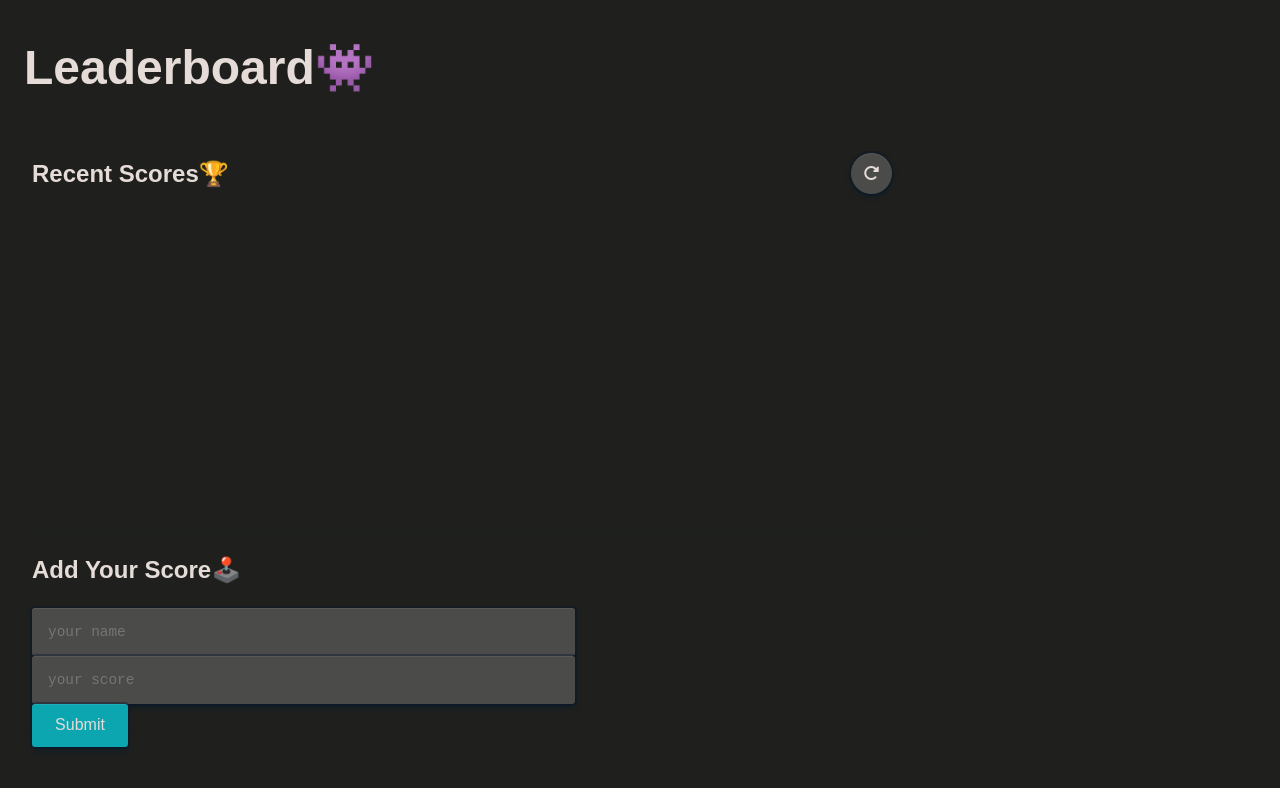
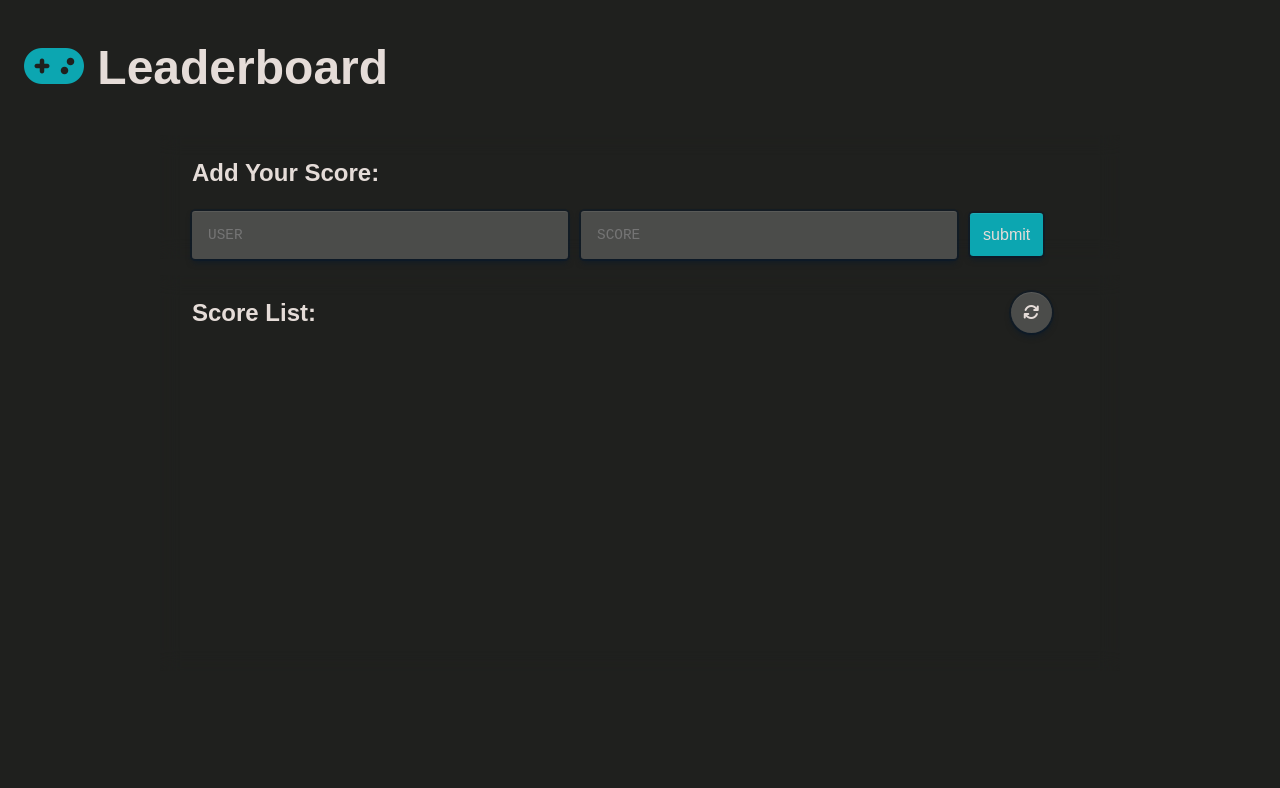
Before and after one commit to kaizipaul/leaderboard-with-async, a website built with webpack: page src/index.html in a window 1280 px wide. Built offline with nearby package versions, Linux system fonts and the light colour scheme; no server answers.

Commit message:
Change HTML structure and classes

```diff
--- a/src/index.html
+++ b/src/index.html
@@ -6,40 +6,38 @@
     <meta http-equiv="X-UA-Compatible" content="IE=edge">
     <meta name="viewport" content="width=device-width, initial-scale=1.0">
     <title>Leaderboard</title>
-    <script src="https://kit.fontawesome.com/a738fb17fd.js" crossorigin="anonymous"></script>
+    <script src="https://kit.fontawesome.com/7fe3127ccf.js" crossorigin="anonymous"></script>
 </head>
 
 <body>
-    <h2>Leaderboard👾</h2>
-    <div class="display-container">
-
-        <!--Section to show the scoreboard-->
-        <div class="recent">
-            <div class="recent-top">
-                <h3>Recent Scores🏆</h3>
-                <button type="button" class="refresh"><i class="fa-solid fa-rotate-right"></i></button>
+    <h2><i class="fa-solid fa-gamepad"></i></i> Leaderboard</h2>
+    <div class="display-container flex">
+        <!--Adding scores section-->
+        <div class="add-scores">
+            <div class="add-top">
+                <h3>Add Your Score:</h3>
             </div>
-            <div class="scoreboard">
-                <ul id="list-body">
-
-                </ul>
+            <div class="input-section flex">
+                <input id="name" name="name" type="text" class="name-input" placeholder="USER">
+                <input id="score" type="number" name="score" placeholder="SCORE" class="score-input">
+                <button type="button" class="submit">submit</button>
             </div>
         </div>
 
-        <!--Adding scores section-->
-        <div class="add-scores">
-            <div class="add-top">
-                <h3>Add Your Score🕹️</h3>
-            </div>
-            <div class="input-section">
-                <input id="name" name="name" type="text" class="name-input" placeholder="your name">
-                <input id="score" type="number" name="score" placeholder="your score" class="score-input">
-            </div>
-            <div class="btn-flex">
-                <button type="submit" class="submit">Submit</button>
-            </div>
+     <!--Section to show the scoreboard-->
+     <div class="recent">
+        <div class="recent-top">
+            <h3>Score List:</h3>
+            <button type="button" class="refresh"><i class="fa-solid fa-arrows-rotate"></i></button>
+        </div>
+        <div class="scoreboard">
+            <ul id="list-body" class="flex">
+
+            </ul>
         </div>
     </div>
+    </div>
+
 </body>
 
 </html>
```
